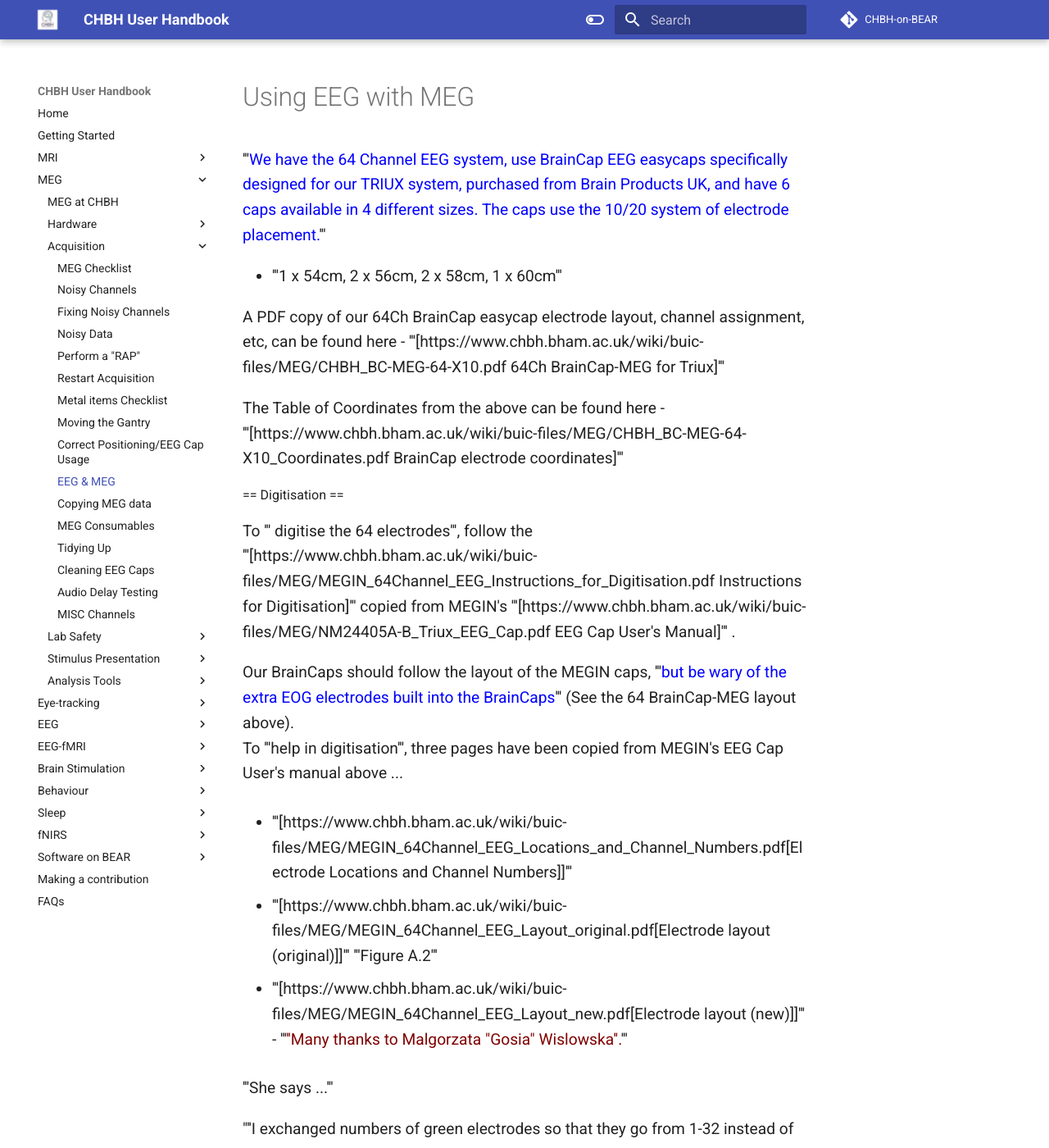
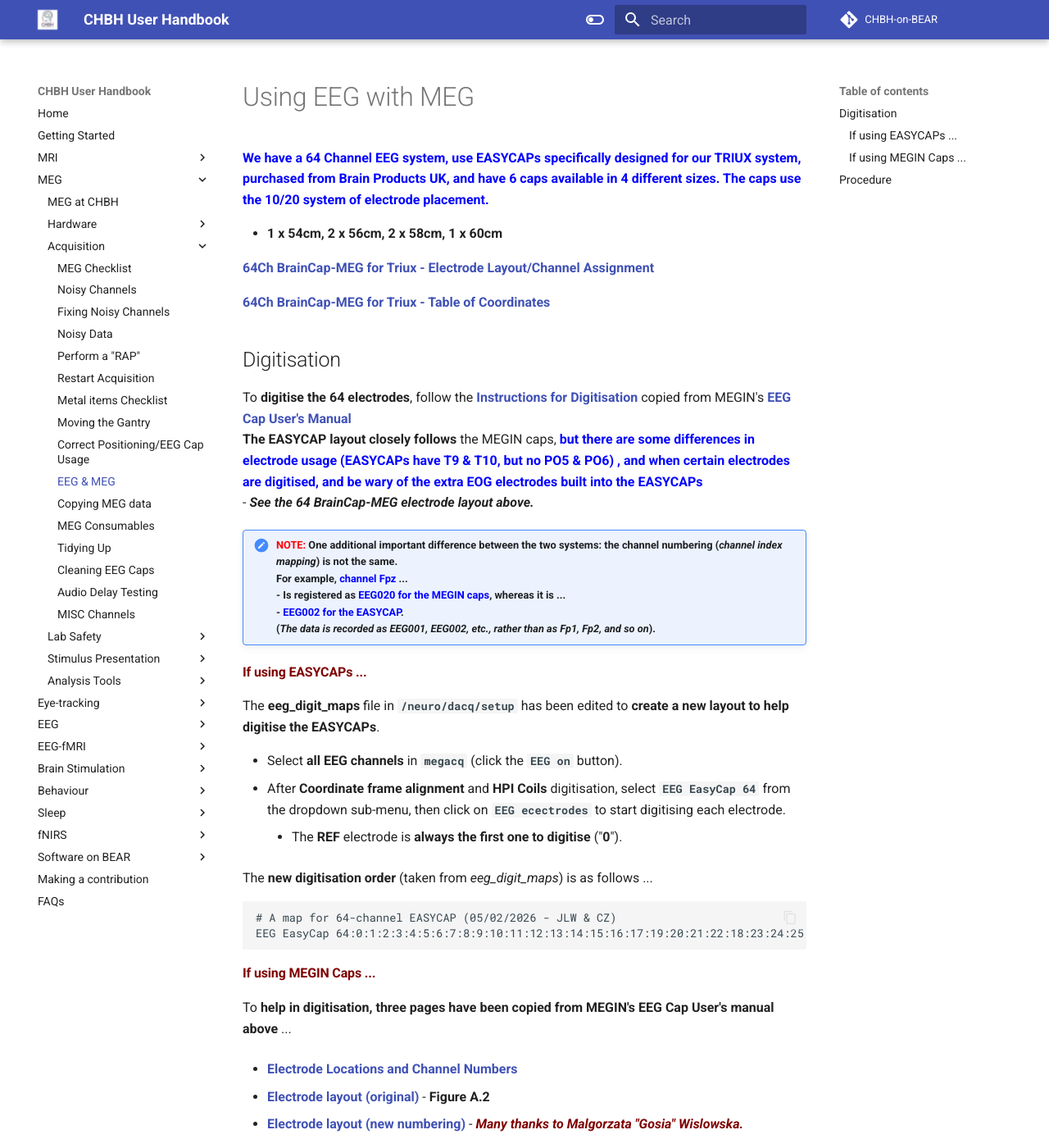
Before and after one commit to chbh-opensource/chbh-on-bear, an MkDocs documentation site: the page built from docs/meg/acquisition/eeg_meg.md, in a window 1280 px wide and 1400 px high. Shown: the whole window at 82% size. Built offline with MkDocs 1.6.1 and Material for MkDocs 9.7.7, drawn with Linux system fonts in a browser that asks for light colours; comment, search, counter and statistics services are not loaded; some of the changed text lies outside the part shown.

Commit message:
Finished EEG & MEG repo

````diff
--- a/docs/meg/acquisition/eeg_meg.md
+++ b/docs/meg/acquisition/eeg_meg.md
@@ -1,61 +1,82 @@
 # Using EEG with MEG
 
-<big>
-'''<span style="color:blue">We have the 64 Channel EEG system, use BrainCap EEG easycaps specifically designed for our TRIUX system, purchased from Brain Products UK, and have 6 caps available in 4 different sizes. The caps use the 10/20 system of electrode placement.</span>'''
+
+**<span style="color:blue">We have a 64 Channel EEG system, use EASYCAPs specifically designed for our TRIUX system, purchased from Brain Products UK, and have 6 caps available in 4 different sizes.
+The caps use the 10/20 system of electrode placement.</span>**
+
+- **1 x 54cm, 2 x 56cm, 2 x 58cm, 1 x 60cm**
+
+**[64Ch BrainCap-MEG for Triux - Electrode Layout/Channel Assignment](../../meg/pdfs/CHBH_BC-MEG-64-X10.pdf)**
+
+**[64Ch BrainCap-MEG for Triux - Table of Coordinates](../../meg/pdfs/CHBH_BC-MEG-64-X10_Coordinates.pdf)**
+
+## Digitisation
+
+To **digitise the 64 electrodes**, follow the **[Instructions for Digitisation](../../meg/pdfs/MEGIN_64Channel_EEG_Instructions_for_Digitisation.pdf)** copied from MEGIN's **[EEG Cap User's Manual](../../meg/pdfs/NM24405A-B_Triux_EEG_Cap.pdf)**<br />
+**The EASYCAP layout closely follows** the MEGIN caps, **<span style="color:blue">but there are some differences in electrode usage (EASYCAPs have T9 & T10, but no PO5 & PO6) , and when certain electrodes are digitised, and be wary of the extra EOG electrodes built into the EASYCAPs</span>** <br />
+- ***See the 64 BrainCap-MEG electrode layout above.***
+
+!!! Note "**<span style="color:red">NOTE: </span>** One additional important difference between the two systems: the channel numbering (*channel index mapping*) is not the same.<br />For example, <span style="color:blue">channel Fpz</span> ...<br /> - Is registered as <span style="color:blue">EEG020 for the MEGIN caps</span>, whereas it is ...<br />- <span style="color:blue">EEG002 for the EASYCAP</span>.<br />(*The data is recorded as EEG001, EEG002, etc., rather than as Fp1, Fp2, and so on*)."
 
 
-* '''1 x 54cm, 2 x 56cm, 2 x 58cm, 1 x 60cm'''
+#### **<span style="color:maroon">If using EASYCAPs ...</span>**
+
+The **eeg_digit_maps** file in **```/neuro/dacq/setup```** has been edited to **create a new layout to help digitise the EASYCAPs**.
+
+- Select **all EEG channels** in **```megacq```** (click the **```EEG on```** button).
+- After **Coordinate frame alignment** and **HPI Coils** digitisation, select **```EEG EasyCap 64```** from the dropdown sub-menu, then click on **```EEG ecectrodes```** to start digitising each electrode.
+	- The **REF** electrode is **always the first one to digitise** ("**0**").
+
+The **new digitisation order** (taken from *eeg_digit_maps*) is as follows ...
+
+```
+# A map for 64-channel EASYCAP (05/02/2026 - JLW & CZ)
+EEG EasyCap 64:0:1:2:3:4:5:6:7:8:9:10:11:12:13:14:15:16:17:19:20:21:22:18:23:24:25:26:27:28:29:30:31:32:33:34:35:36:37:41:42:43:44:45:46:47:48:49:53:54:55:56:57:58:59:60:61:64:38:39:40:62:50:51:52:63
+```
 
 
-A PDF copy of our 64Ch BrainCap easycap electrode layout, channel assignment, etc, can be found here - '''[https://www.chbh.bham.ac.uk/wiki/buic-files/MEG/CHBH_BC-MEG-64-X10.pdf 64Ch BrainCap-MEG for Triux]'''
+#### **<span style="color:maroon">If using MEGIN Caps ...</span>**
 
-The Table of Coordinates from the above can be found here - '''[https://www.chbh.bham.ac.uk/wiki/buic-files/MEG/CHBH_BC-MEG-64-X10_Coordinates.pdf BrainCap electrode coordinates]'''</big>
+To **help in digitisation, three pages have been copied from MEGIN's EEG Cap User's manual above** ...
 
-== Digitisation ==
+- **[Electrode Locations and Channel Numbers](../../meg/pdfs/MEGIN_64Channel_EEG_Locations_and_Channel_Numbers.pdf)**
 
-<big>
-To ''' digitise the 64 electrodes''', follow the '''[https://www.chbh.bham.ac.uk/wiki/buic-files/MEG/MEGIN_64Channel_EEG_Instructions_for_Digitisation.pdf Instructions for Digitisation]''' copied from MEGIN's '''[https://www.chbh.bham.ac.uk/wiki/buic-files/MEG/NM24405A-B_Triux_EEG_Cap.pdf EEG Cap User's Manual]''' .
+- **[Electrode layout (original)](../../meg/pdfs/MEGIN_64Channel_EEG_Layout_original.pdf)** - **Figure A.2**
 
-Our BrainCaps should follow the layout of the MEGIN caps, '''<span style="color:blue">but be wary of the extra EOG electrodes built into the BrainCaps</span>''' (See the 64 BrainCap-MEG layout above).<br />
-To '''help in digitisation''', three pages have been copied from MEGIN's EEG Cap User's manual above ...
+- **[Electrode layout (new numbering)](../../meg/pdfs/MEGIN_64Channel_EEG_Layout_new.pdf)** - ***<span style="color:maroon">Many thanks to Malgorzata "Gosia" Wislowska.</span>***
 
-* '''[https://www.chbh.bham.ac.uk/wiki/buic-files/MEG/MEGIN_64Channel_EEG_Locations_and_Channel_Numbers.pdf[Electrode Locations and Channel Numbers]]'''
+**She says ...**
 
-* '''[https://www.chbh.bham.ac.uk/wiki/buic-files/MEG/MEGIN_64Channel_EEG_Layout_original.pdf[Electrode layout (original)]]''' '''Figure A.2'''
-
-* '''[https://www.chbh.bham.ac.uk/wiki/buic-files/MEG/MEGIN_64Channel_EEG_Layout_new.pdf[Electrode layout (new)]]''' - '''<span style="color:maroon">''Many thanks to Malgorzata "Gosia" Wislowska''.</span>'''
-
-'''She says ...'''
-
-"''I exchanged numbers of green electrodes so that they go from 1-32 instead of 33-64.<br />''
-''This new numbering is compatible with electrode numbering on SIGGI device.<br />''
-''So one can save a little bit of grey matter energy and skip subtracting number 32 when checking the impedances.<br />''
-
-''We should however not get rid of the old layout, which in turn is compatible with electrode numbering in the acquisition software (numbers going from 1 to 64).''"
-</big>
-
-== Procedure ==
-
-<big>
-'''<span style="color:blue">Not many MEG Operators have undertaken EEG & MEG, but those that have used the following procedure/digitisation order:</span>'''<br />
-('''''<span style="color:maroon">Many thanks to Oscar Ferrante & Tara Ghafari @2020</span>''''')
-
-* Attach BIO electrodes.
-* Attach EEG cap.
-* Attach HPI coils on EEG cap (''possibly using the BrainCap built-in HPI coil holders?'').
-* Gel EEG cap (see '''[[Correct Positioning/Usage of EEG Caps]]''').
-* Digitise fiducial points.
-* Digitise HPI coils.
-* Digitise the 64 electrodes
-** Use the SIGGI multimeter to measure electrode impedance ('''[[Correct_Positioning/Usage_of_EEG_Caps#Check_impedances]]''').
-* Digitise the head shape. '''<span style="color:red">Take care not to damage the coils/break any electrode wiring!</span>'''
-
-('''They used the MEGIN caps''')<br />
-"''We attached the HPI coils to the MEGIN cap because that way we could easily reach them during digitization.<br /> If they are placed on the head (as in normal usage), this needs to be done so that the Polhemus pointer can reach them under the EEG cap with a perpendicular orientation - it needs to be very well thought out.''"
-
-'''When queried if it was possible to digitize the head shape ''before'' the 64 electrodes ...'''<br />
-"''I’m not sure it’s possible to digitize the head shape before doing it for the EEG electrodes in the MEGIN software.<br /> If so, it’s worth a try. But the HPI coils would then need to be attached to the head, adding the problems mentioned above.<br /> Doing the head shape digitization once the cap is in place is not perfect as it introduces some noise, which can make the coregistration less accurate.<br /> It’s a trade-off. In our analysis (i.e., visual response in posterior and prefrontal areas), this extra noise did not have a strong impact, but I guess it depends on the specific experimental question.''"
+"*<span style="color:green">I exchanged numbers of green electrodes so that they go from 1-32 instead of 33-64.<br />
+This new numbering is compatible with electrode numbering on SIGGI device.<br />
+So one can save a little bit of grey matter energy and skip subtracting number 32 when checking the impedances.<br />
+We should however not get rid of the old layout, which in turn is compatible with electrode numbering in the acquisition software (numbers going from 1 to 64).</span>*"
 
 
-'''<span style="color:red">NOTE: @2025:</span>''' Coen & Helena found that using the BIO GND electrode (which they're using for EMG recording), rather than the BrainCap GND electrode, produced better signal quality overall when plugged into the gantry side panel. <br />The side panel REF connection was made using the BrainCap REF electrode (no BIO REF electrode was attached to the participant).
-</big>
+## Procedure
+
+**<span style="color:blue">Not many MEG Operators have undertaken EEG & MEG, but those that have used the following procedure/digitisation order:</span>**<br />
+***<span style="color:maroon">Many thanks to Oscar Ferrante & Tara Ghafari @2020</span>***
+
+- **Attach BIO electrodes**.
+- **Attach EEG cap**.
+- **Attach HPI coils on EEG cap** (***EASYCAPs were purchased with built-in HPI coil holders***).
+- **Gel EEG cap** (**[Correct Positioning & Usage of EEG Caps](position_usage_eeg_caps.md)**)
+- **Digitise fiducial points**.
+- **Digitise HPI coils**.
+- **Digitise the 64 electrodes.**
+	 - **Use the SIGGI-II multimeter to measure electrode impedance** <br /> - **[Correct Positioning & Usage of EEG Caps#check-impedances](position_usage_eeg_caps.md#check-impedances)**
+- **Digitise the head shape**. **<span style="color:red">Take care not to damage the coils/break any electrode wiring!</span>**
+
+**They used the MEGIN caps**<br />
+"*<span style="color:green">We attached the HPI coils to the MEGIN cap because that way we could easily reach them during digitisation.<br />
+If they are placed on the head (as in normal usage), this needs to be done so that the Polhemus pointer can reach them under the EEG cap with a perpendicular orientation - it needs to be very well thought out.</span>*"
+
+**When queried if it was possible to digitise the head shape *before* the 64 electrodes ...**<br />
+"*<span style="color:green">I’m not sure it’s possible to digitise the head shape before doing it for the EEG electrodes in the MEGIN software.<br />
+If so, it’s worth a try. But the HPI coils would then need to be attached to the head, adding the problems mentioned above.<br />
+Doing the head shape digitisation once the cap is in place is not perfect as it introduces some noise, which can make the coregistration less accurate.<br />
+It’s a trade-off. In our analysis (i.e., visual response in posterior and prefrontal areas), this extra noise did not have a strong impact, but I guess it depends on the specific experimental question.</span>*"
+
+
+!!! note "<span style="color:red">NOTE: Autumn 2025:</span> Coen & Helena found that using the BIO GND electrode (which they're using for EMG recording), rather than the EASYCAP GND electrode, produced better signal quality overall when plugged into the gantry side panel.<br />The side panel REF connection was made using the EASYCAP REF electrode (no BIO REF electrode was attached to the participant)."
````
Also changed, not shown: docs/meg/acquisition/position_usage_eeg_caps.md (+1 -1 lines), docs/meg/labsafety/documentation.md (+1 -1 lines), 1 other file.
